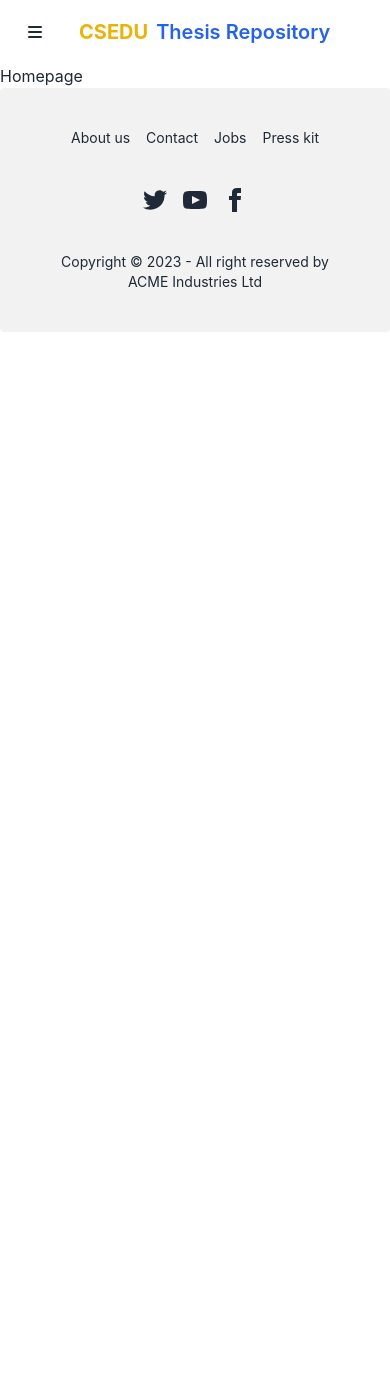
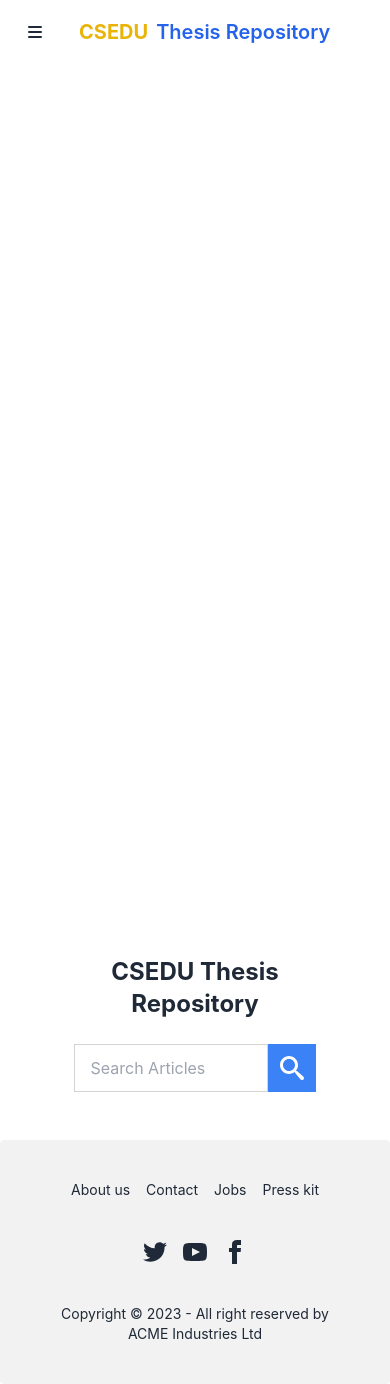
Before and after one commit to easakibahmad/csedu-thesis-repo, a React (Create React App) app: page / in a window 390 px wide. Before the commit the page ends 844 px from the top, so only its background shows below. Built offline with nearby package versions, Linux system fonts and the light colour scheme.

Commit message:
home page modified

```diff
--- a/src/Pages/Home/Home.js
+++ b/src/Pages/Home/Home.js
@@ -1,11 +1,14 @@
-import React from 'react';
+import React from "react";
+import SearchBanner from "./SearchBanner/SearchBanner";
 
 const Home = () => {
-    return (
-        <div>
-            Homepage
-        </div>
-    );
+  return (
+    <div>
+      <div className="my-12">
+        <SearchBanner></SearchBanner>
+      </div>
+    </div>
+  );
 };
 
 export default Home;
--- /dev/null
+++ b/src/Pages/Home/SearchBanner/SearchBanner.js
@@ -0,0 +1,25 @@
+import React from "react";
+import { ImSearch } from "react-icons/im";
+
+const SearchBanner = () => {
+  return (
+    <div className="w-2/3 md:w-1/2 mx-auto">
+      <h1 className="text-2xl font-bold md:text-4xl text-center">
+        CSEDU Thesis Repository
+      </h1>
+      <div className="flex justify-center my-6 items-center">
+        <input
+          type="text"
+          name="searchText"
+          placeholder="Search Articles"
+          className="input input-bordered rounded-none  w-3/4"
+        />
+        <span className="text-2xl hover:bg-blue-700 bg-blue-500 text-white p-3 cursor-pointer ">
+          <ImSearch></ImSearch>
+        </span>
+      </div>
+    </div>
+  );
+};
+
+export default SearchBanner;
--- /dev/null
+++ b/src/Shared/Navbar/MenuDrawer/MenuDrawer.js
@@ -0,0 +1,27 @@
+import React from "react";
+
+const MenuDrawer = () => {
+  return (
+    <div className="drawer">
+      <input id="my-drawer" type="checkbox" className="drawer-toggle" />
+      <div className="drawer-content">
+        <label htmlFor="my-drawer" className="btn btn-primary drawer-button">
+          Open drawer
+        </label>
+      </div>
+      <div className="drawer-side">
+        <label htmlFor="my-drawer" className="drawer-overlay"></label>
+        <ul className="menu p-4 w-80 bg-base-100 text-base-content">
+          <li>
+            <a>Sidebar Item 1</a>
+          </li>
+          <li>
+            <a>Sidebar Item 2</a>
+          </li>
+        </ul>
+      </div>
+    </div>
+  );
+};
+
+export default MenuDrawer;
--- a/src/Shared/Navbar/Navbar.js
+++ b/src/Shared/Navbar/Navbar.js
@@ -20,10 +20,15 @@ const Navbar = () => {
     </React.Fragment>
   );
   return (
+    <div>
       <div className="navbar  flex justify-between">
         <div className="navbar-start">
-        <div className="dropdown">
-          <label tabIndex={0} className="btn btn-ghost lg:hidden">
+          <div className="dropdown dropdown-bottom dropdown-end">
+            <label
+              htmlFor="my-drawer"
+              tabIndex={0}
+              className="btn btn-ghost lg:hidden"
+            >
               <span className="text-xl">
                 <HiMenu></HiMenu>
               </span>
@@ -45,6 +50,23 @@ const Navbar = () => {
           <ul className="menu menu-horizontal px-1">{menuItems}</ul>
         </div>
       </div>
+
+      <div className="drawer">
+        <input id="my-drawer" type="checkbox" className="drawer-toggle" />
+        <div className=""></div>
+        <div className="drawer-side">
+          <label htmlFor="my-drawer" className="drawer-overlay"></label>
+          <ul className="menu p-4 w-80 bg-base-100 text-base-content">
+            <li>
+              <a>Sidebar Item 1</a>
+            </li>
+            <li>
+              <a>Sidebar Item 2</a>
+            </li>
+          </ul>
+        </div>
+      </div>
+    </div>
   );
 };
 
```
Lines whose indentation alone changed are shown as unchanged.
